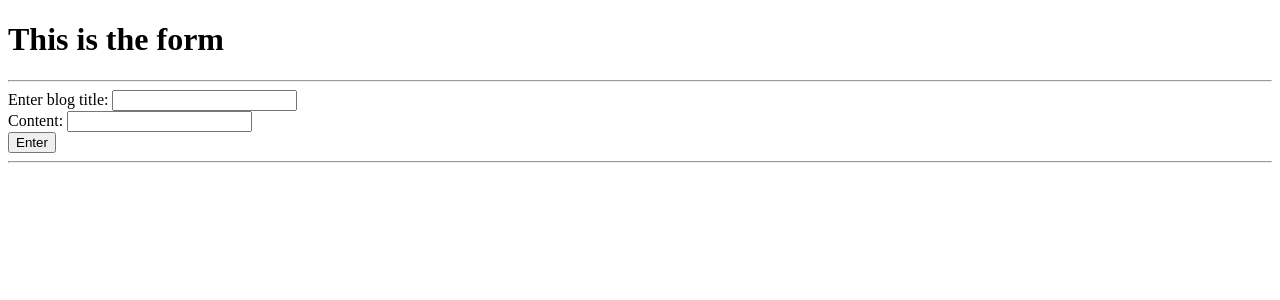
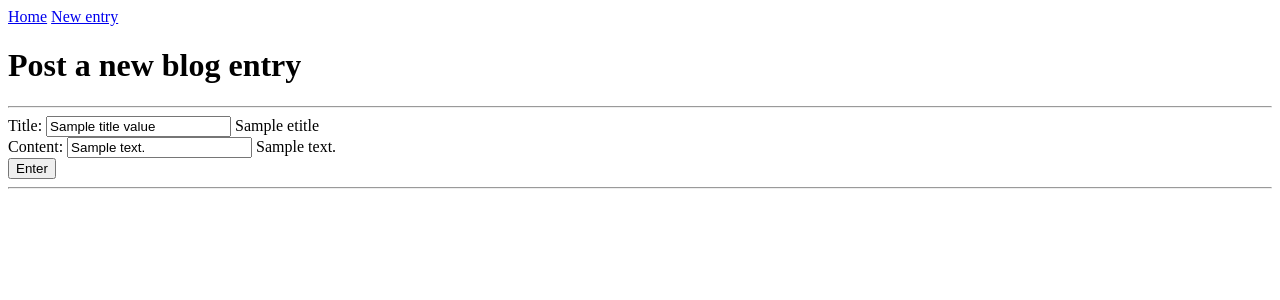
Before and after one commit to pwpape/blogz, a Flask app: template templates/form.html in a window 1280 px wide. Shown: the top 300 px of the page. Run offline with Flask 2, Linux system fonts and the light colour scheme; the template is opened without the code that fills it: most values are stand-ins (such as "Sample title", 1, 10 or a date in 2020).

Commit message:
Added check for empty fields

```diff
--- a/main.py
+++ b/main.py
@@ -18,8 +18,11 @@ class Blog(db.Model):
         self.title = title
         self.body = body
 
+def check_empty(variable):
+    if variable == "":
+        return True
 
-@app.route("/", methods=["GET", "POST"])
+@app.route("/new-entry", methods=["GET", "POST"])
 def index():
     if request.method == "POST":
 
@@ -27,16 +30,25 @@ def index():
 
     return render_template("form.html")
 
-@app.route("/blog-entry", methods=["POST"])
+@app.route("/", methods=["GET", "POST"])
 def blog_entry():
-    title = request.form["blog-title"]
-    body = request.form["blog-content"]
-    post = Blog(title, body)
-    db.session.add(post)
-    db.session.commit()
+    if request.method == "POST":
+        title = request.form["blog-title"]
+        body = request.form["blog-content"]
+        post = Blog(title, body)
+        empty_title = check_empty(title)
+        empty_body = check_empty(body)
+        if empty_title and not empty_body:
+            return render_template("form.html", body_value=body, etitle="Title was empty")
+        if empty_body and not empty_title:
+            return render_template("form.html", title_value=title, ebody="Body was empty")
+        if empty_title and empty_body:
+            return render_template("form.html", body_value=body, etitle="Title was empty", title_value=body, ebody="Body was empty")
+        db.session.add(post)
+        db.session.commit()
     posts = Blog.query.all()
 
-    return render_template("post.html", list=posts)
+    return render_template("posts.html", list=posts)
 
 
 
--- a/templates/base.html
+++ b/templates/base.html
@@ -1,7 +1,21 @@
 <!doctype html>
 <html>
 <head>
+    <style>
+        #banner {
+	margin: 0;
+	padding: 0;
+	}
+        head {
+            margin: 200;
+            padding: 25;
+        }
+    </style>
     <title>Build-a-Blog</title>
+    <div id="banner">
+        <a href="./">Home</a>
+        <a href="./new-entry">New entry</a>
+    </div>
 </head>
 
 <body>
--- a/templates/form.html
+++ b/templates/form.html
@@ -1,18 +1,20 @@
 {% extends "base.html" %}
 
 {% block form %}
-<h1>This is the form</h1>
+<h1>Post a new blog entry</h1>
 
 <hr/>
 
-<form action="/blog-entry" method="POST">
-    <label for="title">Enter blog title:</label>
-    <input id="title" type="text" name="blog-title" />
+<form action="/" method="POST">
+    <label for="title">Title:</label>
+    <input id="title" type="text" name="blog-title" value="{{title_value}}"/>
+    <span>{{etitle}}</span>
 
     <br>
 
     <label for="content">Content:</label>
-    <input id="content" type="textarea" name="blog-content" />
+    <input id="content" type="textarea" name="blog-content" value="{{body_value}}"/>
+    <span>{{ebody}}</span>
 
     <br>
 
```
Also changed, not shown: templates/posts.html (renamed from templates/post.html).
